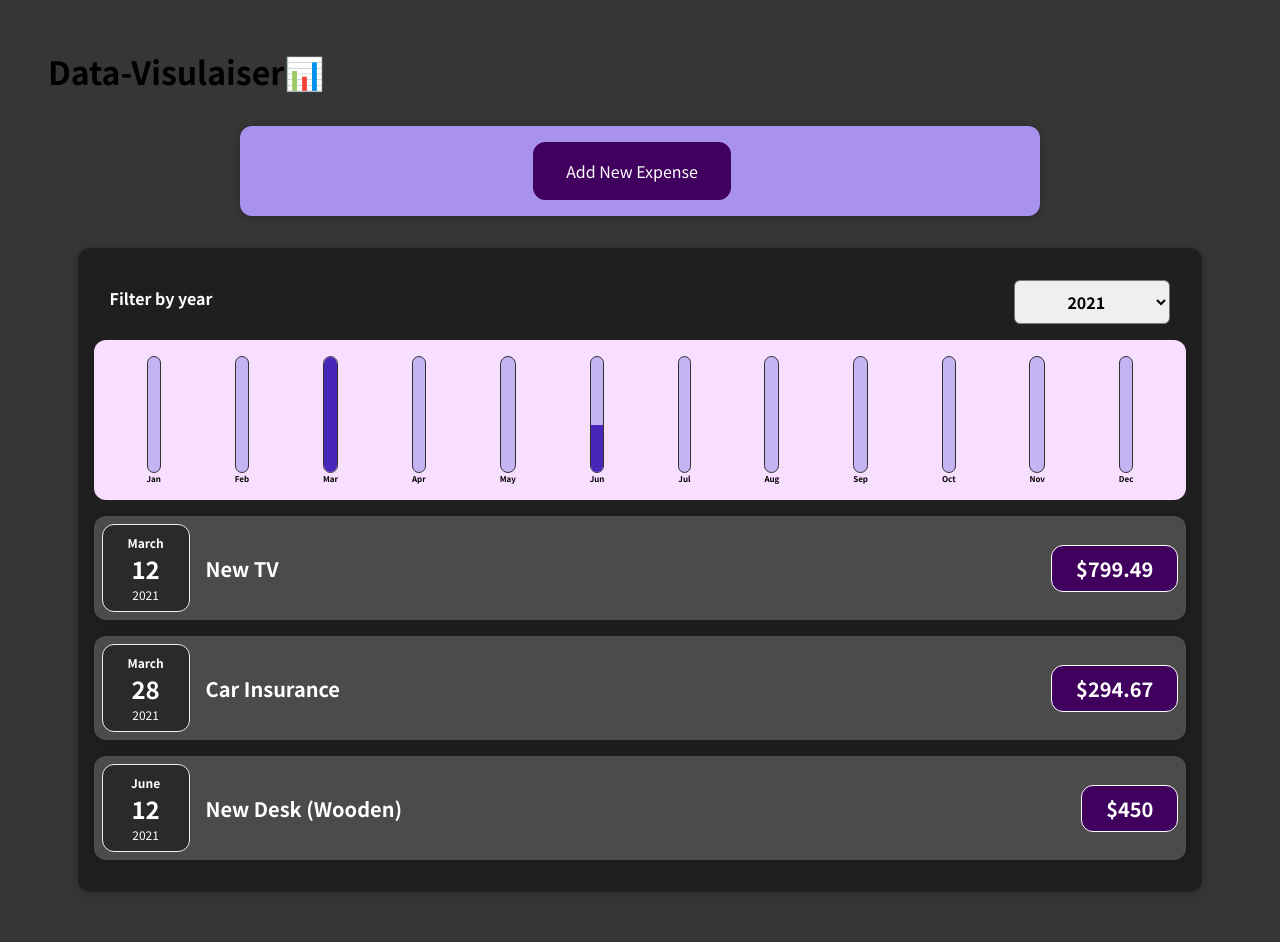
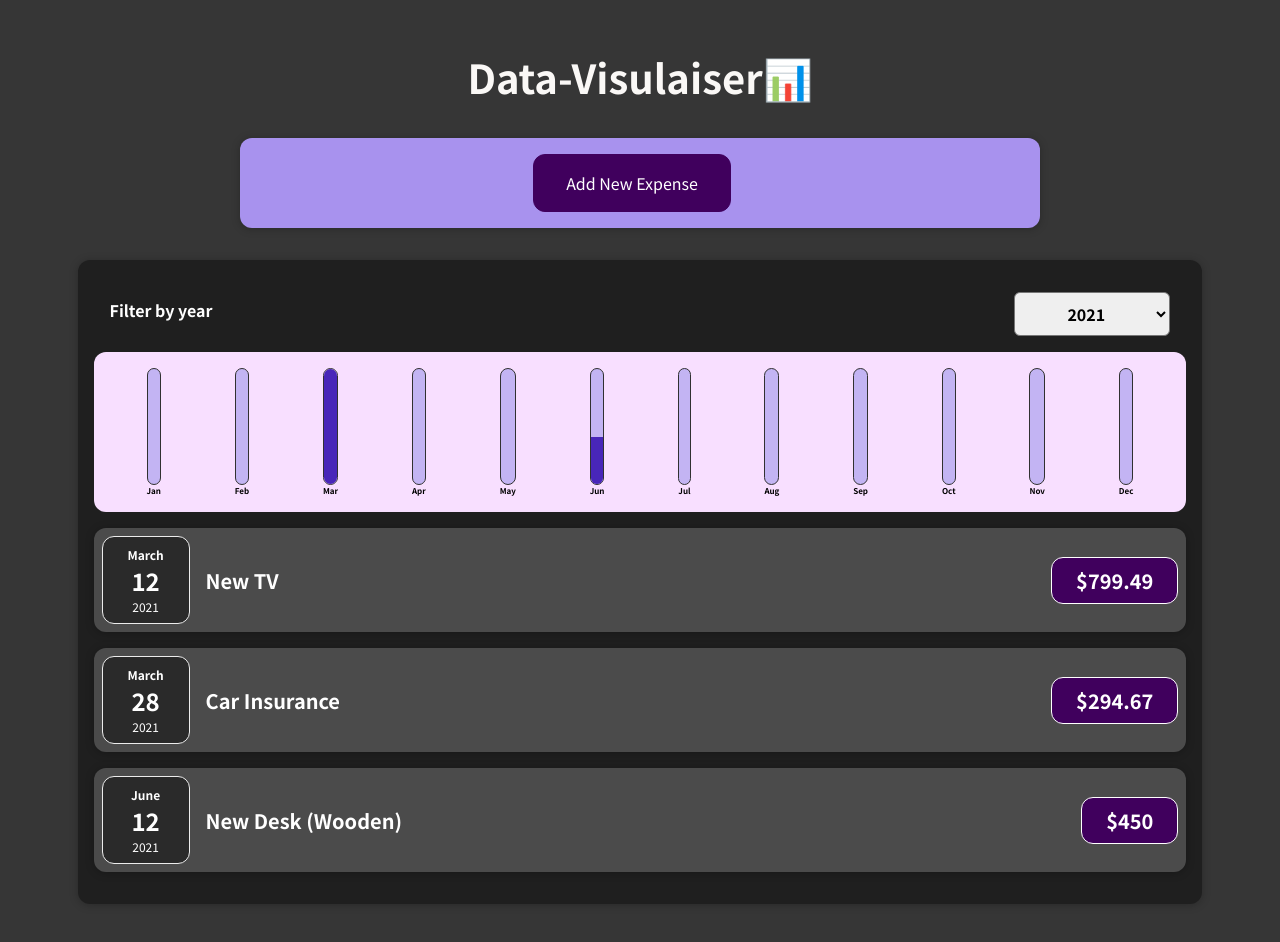
Before and after one commit to Aishanipach/Data-Visualiser, a React (Create React App) app: page / in a window 1280 px wide. Shown: the top 942 px of the page. Built offline with nearby package versions, Linux system fonts and the light colour scheme.

Commit message:
Update index.css

```diff
--- a/src/index.css
+++ b/src/index.css
@@ -1,14 +1,19 @@
-@import url('https://fonts.googleapis.com/css2?family=Noto+Sans+JP:wght@400;700&display=swap');
+@import url("https://fonts.googleapis.com/css2?family=Noto+Sans+JP:wght@400;700&display=swap");
 
 * {
   box-sizing: border-box;
 }
 
 html {
-  font-family: 'Noto Sans JP', sans-serif;
+  font-family: "Noto Sans JP", sans-serif;
 }
 
 body {
   margin: 3em;
   background-color: #363636;
 }
+h1 {
+  text-align: center;
+  color: rgb(250, 248, 246);
+  font-size: 40px;
+}
```
